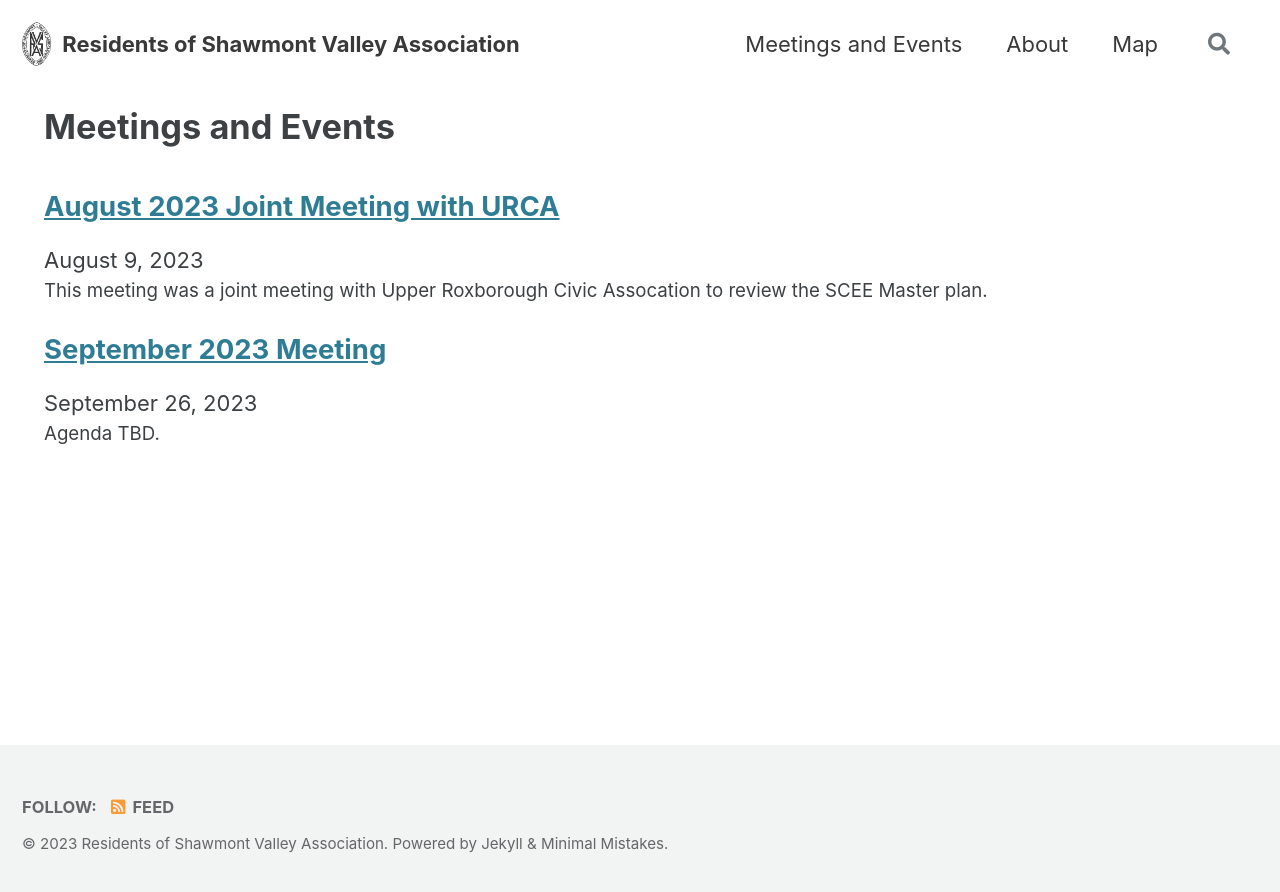
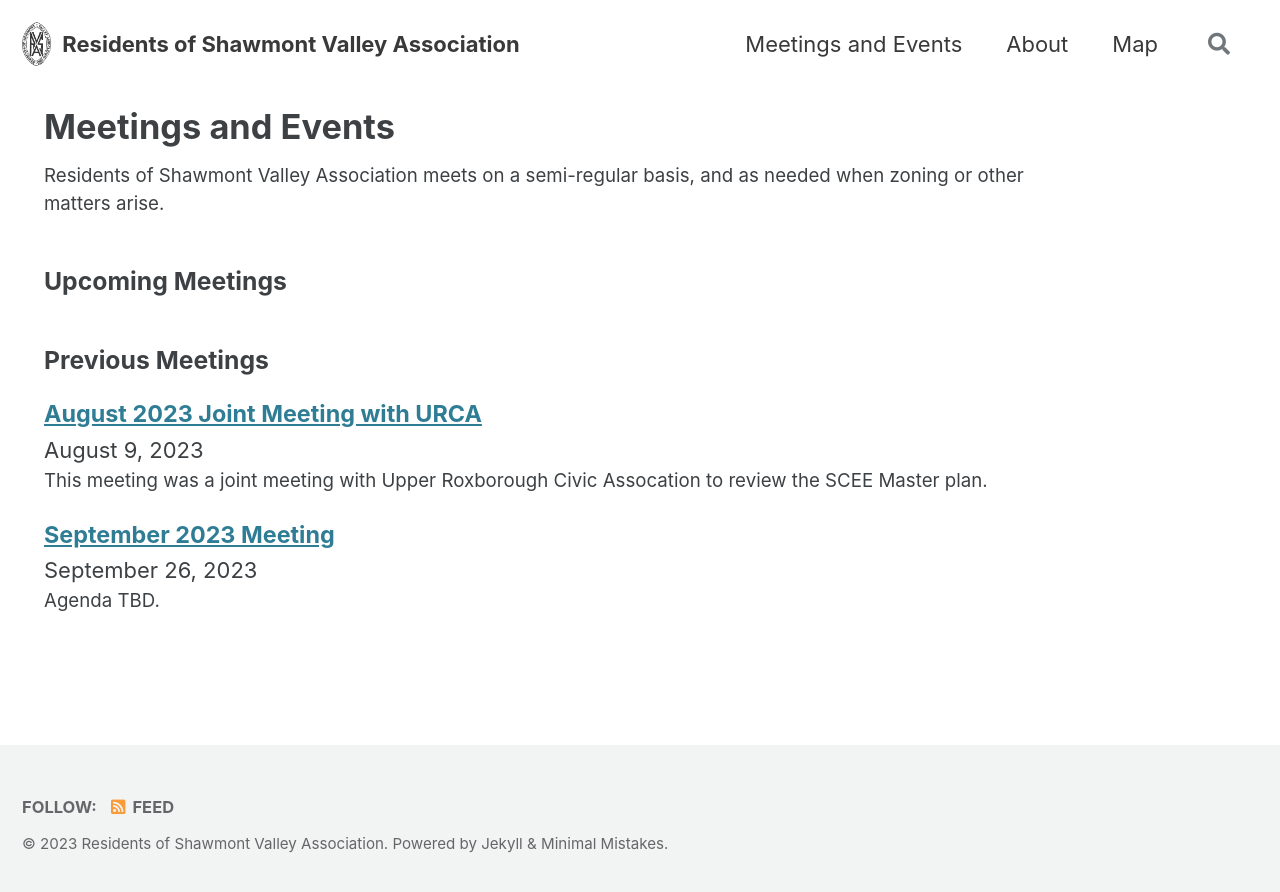
Before and after one commit to acouch/residents-of-shawmont-valley, a Jekyll site: the page built from _pages/events.md, in a window 1280 px wide. Shown: the top 892 px of the page. Built offline with Jekyll 4.4.1, drawn with Linux system fonts in a browser that asks for light colours; cached includes are drawn as plain includes.

```diff
--- a/_config.yml
+++ b/_config.yml
@@ -127,6 +127,7 @@ include:
   - .htaccess
   - _pages
   - _events
+  - _plugins
 exclude:
   - "*.sublime-project"
   - "*.sublime-workspace"
--- a/_includes/archive-single.html
+++ b/_includes/archive-single.html
@@ -17,13 +17,13 @@
         <img src="{{ teaser | relative_url }}" alt="">
       </div>
     {% endif %}
-    <h2 class="archive__item-title no_toc" itemprop="headline">
+    <h4 class="archive__item-title no_toc" itemprop="headline">
       {% if post.link %}
         <a href="{{ post.link }}">{{ title }}</a> <a href="{{ post.url | relative_url }}" rel="permalink"><i class="fas fa-link" aria-hidden="true" title="permalink"></i><span class="sr-only">Permalink</span></a>
       {% else %}
         <a href="{{ post.url | relative_url }}" rel="permalink">{{ title }}</a>
       {% endif %}
-    </h2>
+    </h4>
     {% include page__meta.html type=include.type %}
     {% if post.excerpt %}<p class="archive__item-excerpt" itemprop="description">{{ post.excerpt | markdownify | strip_html | truncate: 160 }}</p>{% endif %}
   </article>
--- a/_includes/events_list
+++ b/_includes/events_list
@@ -1,12 +1,18 @@
-{% assign events = site['events'] %}
+{% if include.epoc == "past" %}
+  {% assign events = site['events'] | epoc_filter: 'event_date', 'past'%}
+{% elsif include.epoc == "future" %}
+  {% assign events = site['events'] | epoc_filter: 'event_date', 'future'%}
+{% else %}
+  {% assign events = site['events'] %}
+{% endif %}
 
 <div class="events__wrapper">
     {%- for event in events -%}
       {% if event.type == include.type %}
       <article class="archive__item" itemscope itemtype="https://schema.org/CreativeWork">
-        <h2 class="archive__item-title no_toc" itemprop="headline">
+        <h4 class="archive__item-title no_toc" itemprop="headline">
             <a href="{{ event.url | relative_url }}" rel="permalink">{{ event.title }}</a>
-        </h2>
+        </h4>
         {% if event.event_date %}
           <div class="archiv__item-date">{{ event.event_date | date: "%B %-d, %Y"}}</div>
         {% endif %}
--- a/_pages/events.md
+++ b/_pages/events.md
@@ -5,5 +5,10 @@ permalink: /events/
 collection: events
 sort_by: reverse
 ---
+Residents of Shawmont Valley Association meets on a semi-regular basis, and as needed when zoning or other matters arise.
 
-{% include events_list type="meeting" %}
+<h3>Upcoming Meetings</h3>
+{% include events_list type="meeting" epoc="future" %}
+
+<h3>Previous Meetings</h3>
+{% include events_list type="meeting" epoc="past" %}
--- /dev/null
+++ b/_plugins/epoc_filter.rb
@@ -0,0 +1,24 @@
+module Jekyll
+  module CustomFilter
+    def epoc_filter(posts, date_field, epoc)
+        now = DateTime.now
+        today = DateTime.new(now.year, now.month, now.day, 0, 0, 0, now.zone)
+
+      posts.select do |post|
+        postedOn = post.data[date_field].to_datetime
+
+        if epoc == "future"
+          if postedOn > today
+              post
+          end
+        else
+          if postedOn < today
+              post
+          end
+        end
+      end
+
+    end
+  end
+end
+Liquid::Template.register_filter(Jekyll::CustomFilter)
```
Also changed, not shown: _events/231101-event.md (+1 -1 lines), _pages/about.md (+1 -0 lines), _pages/map.md (+1 -0 lines).
